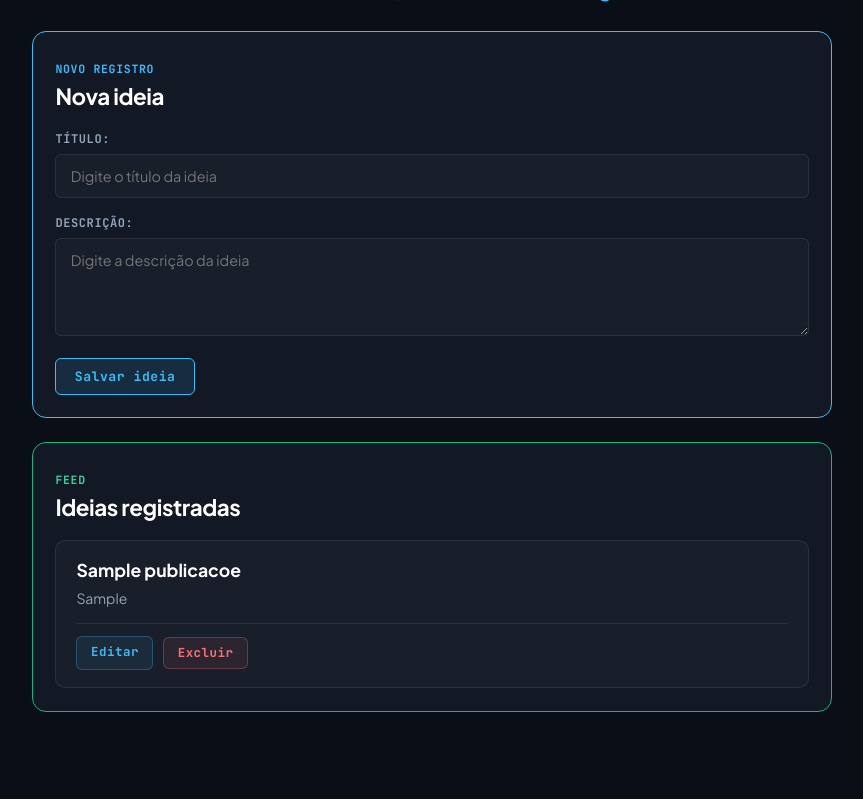
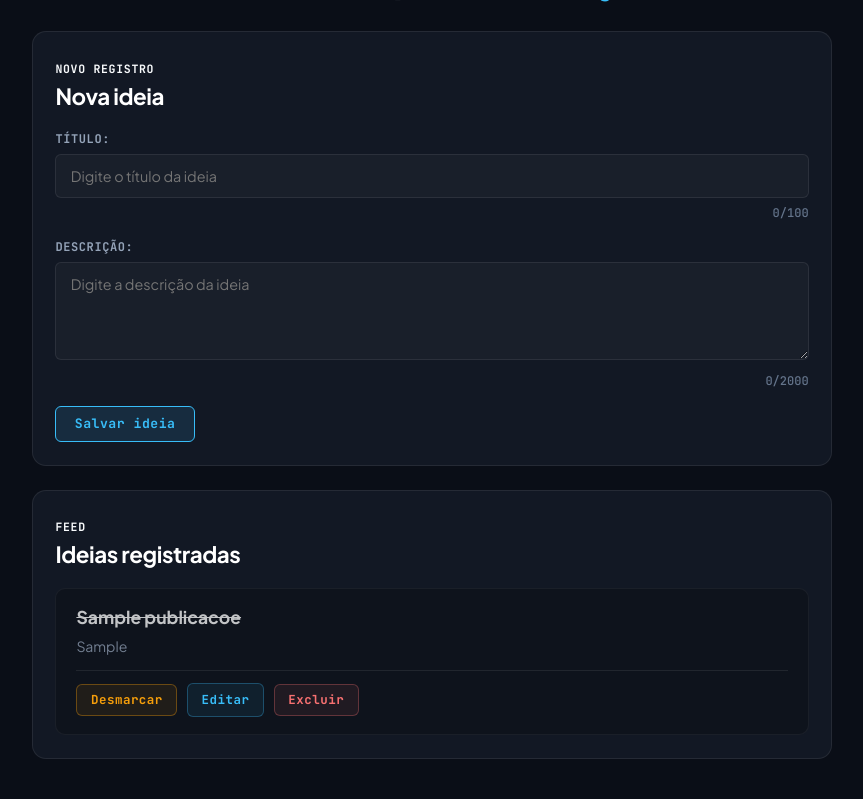
Before and after one commit to HenriqueYudyOnoOmoto/Gerenciador-Publicacoes, a Flask app: page / in a window 1280 px wide. Shown: the part 81-880 px from the top of the page, without its empty margins (208-1071 px from the left). Before the commit the page ends 793 px from the top, so only its background shows below. Run offline with Flask 3, Linux system fonts and the light colour scheme; tables that the repository leaves empty hold one stand-in row (values such as "Sample post").

Commit message:
Implementar melhorias apos feedbacks

```diff
--- a/app.py
+++ b/app.py
@@ -24,9 +24,16 @@ def inicializar_banco():
         """CREATE TABLE IF NOT EXISTS publicacoes (
             id INTEGER PRIMARY KEY AUTOINCREMENT,
             titulo TEXT NOT NULL,
-            conteudo TEXT NOT NULL
+            conteudo TEXT NOT NULL,
+            postada INTEGER NOT NULL DEFAULT 0
         )"""
     )
+    # Garante que a coluna 'postada' exista em bancos de dados já existentes
+    cursor = conexao.cursor()
+    cursor.execute("PRAGMA table_info(publicacoes)")
+    colunas = [coluna[1] for coluna in cursor.fetchall()]
+    if "postada" not in colunas:
+        conexao.execute("ALTER TABLE publicacoes ADD COLUMN postada INTEGER NOT NULL DEFAULT 0")
     conexao.commit()
     conexao.close()
 
@@ -55,7 +62,7 @@ def verificar_csrf():
 def index():
     conexao = obter_conexao()
     publicacoes = conexao.execute(
-        "SELECT id, titulo, conteudo FROM publicacoes ORDER BY id DESC"
+        "SELECT id, titulo, conteudo, postada FROM publicacoes ORDER BY postada ASC, id DESC"
     ).fetchall()
     conexao.close()
     return render_template("index.html", publicacoes=publicacoes)
@@ -152,6 +159,30 @@ def excluir(id):
     return redirect(url_for("index"))
 
 
+@app.route("/alternar-postada/<int:id>", methods=["POST"])
+def alternar_postada(id):
+    conexao = obter_conexao()
+    publicacao = conexao.execute(
+        "SELECT id, postada FROM publicacoes WHERE id = ?", (id,)
+    ).fetchone()
+    if publicacao is None:
+        conexao.close()
+        abort(404, description="Ideia não encontrada.")
+
+    novo_estado = 0 if publicacao["postada"] == 1 else 1
+    conexao.execute(
+        "UPDATE publicacoes SET postada = ? WHERE id = ?", (novo_estado, id)
+    )
+    conexao.commit()
+    conexao.close()
+
+    if novo_estado == 1:
+        flash("Ideia marcada como postada!", "sucesso")
+    else:
+        flash("Ideia desmarcada!", "sucesso")
+    return redirect(url_for("index"))
+
+
 inicializar_banco()
 
 
--- a/static/style.css
+++ b/static/style.css
@@ -156,6 +156,15 @@ body {
   background: rgba(56, 189, 248, 0.04);
 }
 
+.contador-caracteres {
+  display: block;
+  text-align: right;
+  font-family: var(--font-mono);
+  font-size: 0.75rem;
+  color: var(--text-dim);
+  margin-top: 0.35rem;
+}
+
 .form-acoes {
   display: flex;
   gap: 0.75rem;
@@ -224,6 +233,39 @@ body {
   border-color: var(--text-muted);
 }
 
+.btn-marcar,
+.btn-toggle {
+  background: rgba(16, 185, 129, 0.08);
+  border-color: rgba(16, 185, 129, 0.3);
+  color: var(--emerald-light);
+  padding: 0.4rem 0.85rem;
+  font-size: 0.78rem;
+}
+.btn-marcar:hover,
+.btn-toggle:hover {
+  background: rgba(16, 185, 129, 0.18);
+  border-color: var(--emerald-light);
+  color: #ffffff;
+}
+
+.btn-desmarcar {
+  background: rgba(245, 158, 11, 0.08);
+  border-color: rgba(245, 158, 11, 0.35);
+  color: var(--amber);
+  padding: 0.4rem 0.85rem;
+  font-size: 0.78rem;
+}
+.btn-desmarcar:hover {
+  background: rgba(245, 158, 11, 0.2);
+  border-color: var(--amber);
+  color: #ffffff;
+}
+
+.ideia-postada {
+  text-decoration: line-through;
+  opacity: 0.75;
+}
+
 /* Lista de Publicações */
 .lista-publicacoes {
   display: flex;
@@ -238,11 +280,20 @@ body {
   padding: 1.1rem 1.25rem;
   display: flex;
   flex-direction: column;
-  transition: border-color 0.2s;
+  transition: all 0.2s;
 }
 
 .publicacao-item:hover {
   border-color: rgba(255, 255, 255, 0.16);
+}
+
+.publicacao-item.item-postado {
+  background: rgba(0, 0, 0, 0.2);
+  border-color: rgba(255, 255, 255, 0.05);
+}
+
+.publicacao-item.item-postado .concept-desc {
+  opacity: 0.75;
 }
 
 .publicacao-acoes {
--- a/templates/index.html
+++ b/templates/index.html
@@ -29,23 +29,25 @@
     {% endwith %}
 
     {# Seção: Nova ideia #}
-    <section class="card borda-azul">
+    <section class="card">
       <div class="section-title-group">
-        <span class="concept-tag texto-azul">Novo Registro</span>
+        <span class="concept-tag">Novo Registro</span>
         <h2 class="section-title">Nova ideia</h2>
       </div>
 
-      <form action="{{ url_for('criar') }}" method="POST">
+      <form id="form-nova-ideia" action="{{ url_for('criar') }}" method="POST">
         <input type="hidden" name="csrf_token" value="{{ csrf_token }}">
 
         <div class="form-grupo">
           <label for="titulo">Título:</label>
           <input type="text" id="titulo" name="titulo" maxlength="100" placeholder="Digite o título da ideia" required>
+          <small class="contador-caracteres" id="contador-titulo">0/100</small>
         </div>
 
         <div class="form-grupo">
           <label for="conteudo">Descrição:</label>
           <textarea id="conteudo" name="conteudo" rows="4" maxlength="2000" placeholder="Digite a descrição da ideia" required></textarea>
+          <small class="contador-caracteres" id="contador-conteudo">0/2000</small>
         </div>
 
         <div class="form-acoes">
@@ -55,19 +57,25 @@
     </section>
 
     {# Seção: Ideias registradas #}
-    <section class="card borda-verde" style="margin-top: 1.5rem;">
+    <section class="card" style="margin-top: 1.5rem;">
       <div class="section-title-group">
-        <span class="concept-tag texto-verde">Feed</span>
+        <span class="concept-tag">Feed</span>
         <h2 class="section-title">Ideias registradas</h2>
       </div>
 
       {% if publicacoes %}
       <div class="lista-publicacoes">
         {% for pub in publicacoes %}
-        <article class="publicacao-item">
-          <h3 class="concept-title">{{ pub.titulo }}</h3>
+        <article class="publicacao-item {{ 'item-postado' if pub.postada == 1 else '' }}">
+          <h3 class="concept-title {{ 'ideia-postada' if pub.postada == 1 else '' }}">{{ pub.titulo }}</h3>
           <p class="concept-desc">{{ pub.conteudo }}</p>
           <div class="publicacao-acoes">
+            <form action="{{ url_for('alternar_postada', id=pub.id) }}" method="POST">
+              <input type="hidden" name="csrf_token" value="{{ csrf_token }}">
+              <button type="submit" class="btn {{ 'btn-desmarcar' if pub.postada == 1 else 'btn-marcar' }}">
+                {{ 'Desmarcar' if pub.postada == 1 else 'Marcar como postada' }}
+              </button>
+            </form>
             <a href="{{ url_for('editar', id=pub.id) }}" class="btn btn-edit">Editar</a>
             <form action="{{ url_for('excluir', id=pub.id) }}" method="POST" onsubmit="return confirm('Tem certeza que deseja excluir esta ideia?');">
               <input type="hidden" name="csrf_token" value="{{ csrf_token }}">
@@ -84,5 +92,64 @@
       {% endif %}
     </section>
   </div>
+
+  <script>
+    const tituloInput = document.getElementById('titulo');
+    const conteudoInput = document.getElementById('conteudo');
+    const contadorTitulo = document.getElementById('contador-titulo');
+    const contadorConteudo = document.getElementById('contador-conteudo');
+    const formNovaIdeia = document.getElementById('form-nova-ideia');
+
+    // Atualiza a contagem de caracteres dos campos
+    function atualizarContadores() {
+      if (tituloInput && contadorTitulo) {
+        contadorTitulo.textContent = `${tituloInput.value.length}/100`;
+      }
+      if (conteudoInput && contadorConteudo) {
+        contadorConteudo.textContent = `${conteudoInput.value.length}/2000`;
+      }
+    }
+
+    if (tituloInput && conteudoInput) {
+      // Se acabou de salvar uma ideia com sucesso, limpa o rascunho anterior
+      const mensagemSucesso = document.querySelector('.callout-verde');
+      if (mensagemSucesso && mensagemSucesso.textContent.includes('salva com sucesso')) {
+        sessionStorage.removeItem('rascunho_titulo');
+        sessionStorage.removeItem('rascunho_conteudo');
+      } else {
+        // Restaura o texto preservado no sessionStorage (ex: após excluir outra ideia)
+        const tituloSalvo = sessionStorage.getItem('rascunho_titulo');
+        const conteudoSalvo = sessionStorage.getItem('rascunho_conteudo');
+        if (tituloSalvo !== null) {
+          tituloInput.value = tituloSalvo;
+        }
+        if (conteudoSalvo !== null) {
+          conteudoInput.value = conteudoSalvo;
+        }
+      }
+
+      // Exibe a contagem correta ao carregar a página
+      atualizarContadores();
+
+      // Salva o texto no sessionStorage e atualiza contador enquanto digita
+      tituloInput.addEventListener('input', () => {
+        sessionStorage.setItem('rascunho_titulo', tituloInput.value);
+        atualizarContadores();
+      });
+
+      conteudoInput.addEventListener('input', () => {
+        sessionStorage.setItem('rascunho_conteudo', conteudoInput.value);
+        atualizarContadores();
+      });
+
+      // Limpa o rascunho ao enviar o formulário de cadastro
+      if (formNovaIdeia) {
+        formNovaIdeia.addEventListener('submit', () => {
+          sessionStorage.removeItem('rascunho_titulo');
+          sessionStorage.removeItem('rascunho_conteudo');
+        });
+      }
+    }
+  </script>
 </body>
 </html>
```
Also changed, not shown: templates/editar.html (+27 -2 lines), test_app.py (+75 -0 lines), README.md.
